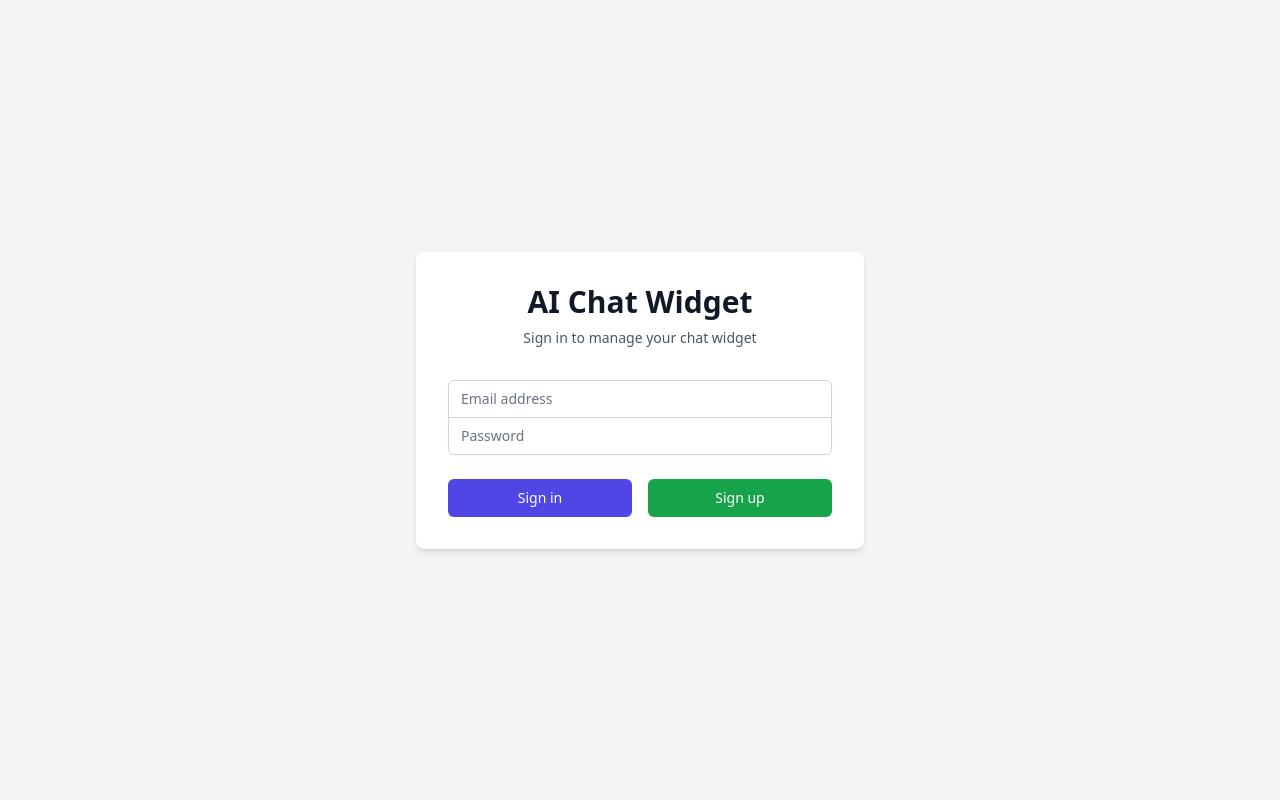
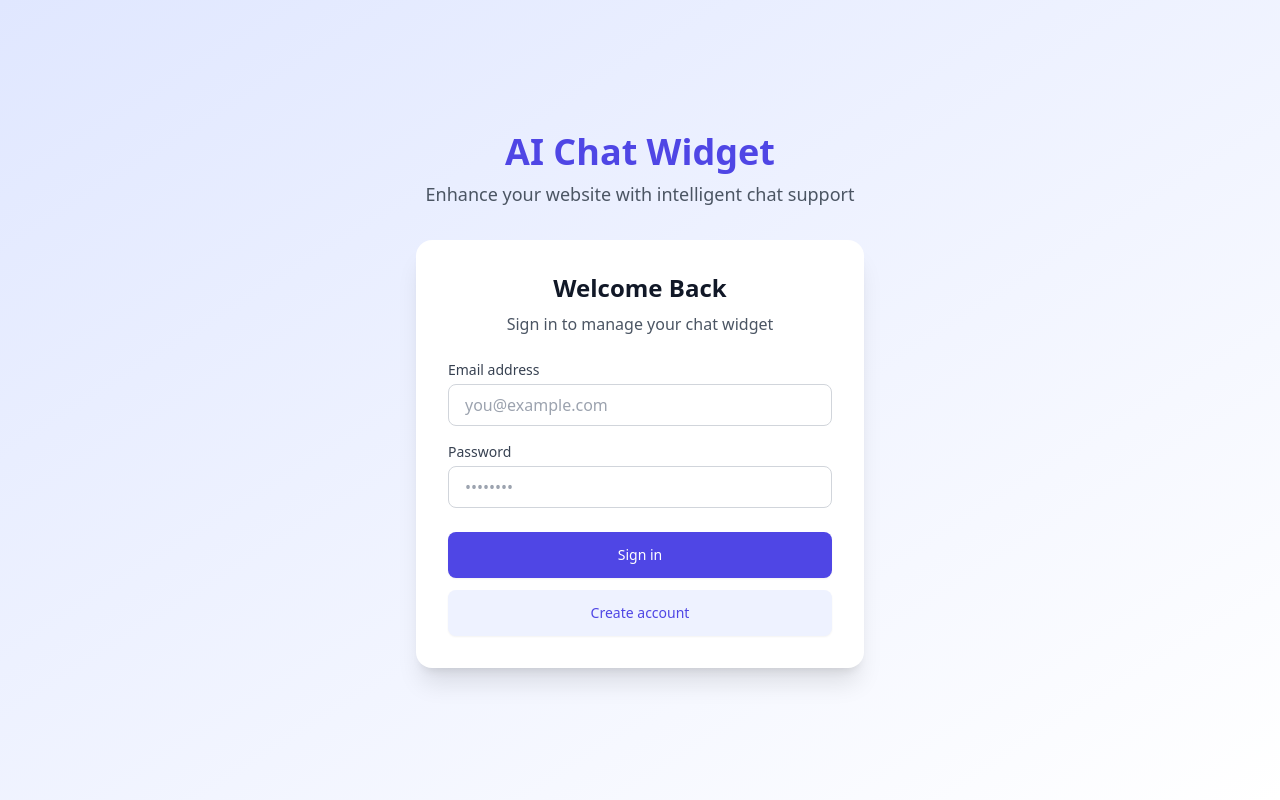
Before and after one commit to ErolledDev/wid-get, a React (Vite) app: page / in a window 1280 px wide. Built offline with nearby package versions, Linux system fonts and the light colour scheme.

Commit message:
hot fix 1

```diff
--- a/package.json
+++ b/package.json
@@ -16,6 +16,8 @@
     "react-dom": "^18.2.0",
     "react-router-dom": "^6.21.3",
     "react-colorful": "^5.6.1",
-    "@vitejs/plugin-react": "^4.2.1"
+    "@vitejs/plugin-react": "^4.2.1",
+    "react-hot-toast": "^2.4.1",
+    "@heroicons/react": "^2.1.1"
   }
 }
--- a/src/App.jsx
+++ b/src/App.jsx
@@ -2,9 +2,9 @@ import React from 'react';
 import { Routes, Route, Navigate } from 'react-router-dom';
 import { useEffect, useState } from 'react';
 import { supabase } from './supabase';
+import { Toaster } from 'react-hot-toast';
 import HomePage from './pages/HomePage';
 import Dashboard from './pages/Dashboard';
-import { ChatWidget } from './chat';
 
 function App() {
   const [session, setSession] = useState(null);
@@ -26,6 +26,23 @@ function App() {
   }, []);
 
   return (
+    <>
+      <Toaster
+        position="top-right"
+        toastOptions={{
+          duration: 4000,
+          style: {
+            background: '#363636',
+            color: '#fff',
+          },
+          success: {
+            duration: 3000,
+            theme: {
+              primary: '#4aed88',
+            },
+          },
+        }}
+      />
       <Routes>
         <Route path="/" element={<HomePage session={session} />} />
         <Route
@@ -39,6 +56,7 @@ function App() {
           }
         />
       </Routes>
+    </>
   );
 }
 
--- a/src/pages/Dashboard.jsx
+++ b/src/pages/Dashboard.jsx
@@ -2,6 +2,8 @@ import React, { useState, useEffect } from 'react';
 import { useNavigate } from 'react-router-dom';
 import { HexColorPicker } from 'react-colorful';
 import { supabase } from '../supabase';
+import toast from 'react-hot-toast';
+import { ClipboardDocumentIcon, ArrowLeftOnRectangleIcon } from '@heroicons/react/24/outline';
 
 export default function Dashboard({ session }) {
   const navigate = useNavigate();
@@ -13,6 +15,7 @@ export default function Dashboard({ session }) {
     salesRepName: '',
   });
   const [showCode, setShowCode] = useState(false);
+  const [showColorPicker, setShowColorPicker] = useState(false);
 
   useEffect(() => {
     if (session) {
@@ -58,7 +61,7 @@ export default function Dashboard({ session }) {
       }
     } catch (error) {
       console.error('Error loading settings:', error);
-      alert('Error loading settings. Please try again.');
+      toast.error('Error loading settings. Please try again.');
     } finally {
       setLoading(false);
     }
@@ -84,20 +87,27 @@ export default function Dashboard({ session }) {
         });
 
       if (error) throw error;
-      alert('Settings saved successfully!');
+      toast.success('Settings saved successfully!');
       setShowCode(true);
     } catch (error) {
       console.error('Error saving settings:', error);
-      alert('Error saving settings. Please try again.');
+      toast.error('Error saving settings. Please try again.');
     } finally {
       setLoading(false);
     }
   }
 
   const handleSignOut = async () => {
+    try {
       const { error } = await supabase.auth.signOut();
       if (!error) {
+        toast.success('Signed out successfully');
         navigate('/');
+      } else {
+        throw error;
+      }
+    } catch (error) {
+      toast.error('Error signing out');
     }
   };
 
@@ -124,113 +134,121 @@ export default function Dashboard({ session }) {
   const copyToClipboard = async () => {
     try {
       await navigator.clipboard.writeText(getWidgetCode());
-      alert('Widget code copied to clipboard!');
+      toast.success('Widget code copied to clipboard!');
     } catch (err) {
       console.error('Failed to copy code:', err);
-      alert('Failed to copy code. Please try selecting and copying manually.');
+      toast.error('Failed to copy code. Please try selecting and copying manually.');
     }
   };
 
   return (
-    <div className="min-h-screen bg-gray-100 py-12 px-4 sm:px-6 lg:px-8">
-      <div className="max-w-3xl mx-auto">
-        <div className="bg-white shadow rounded-lg p-6">
-          <div className="flex justify-between items-center mb-6">
-            <h1 className="text-2xl font-bold text-gray-900">
+    <div className="min-h-screen bg-gradient-to-br from-indigo-50 to-white py-12 px-4 sm:px-6 lg:px-8">
+      <div className="max-w-4xl mx-auto">
+        <div className="bg-white shadow-xl rounded-2xl overflow-hidden">
+          <div className="px-6 py-4 bg-indigo-600 flex justify-between items-center">
+            <h1 className="text-2xl font-bold text-white">
               Chat Widget Settings
             </h1>
             <button
               onClick={handleSignOut}
-              className="px-4 py-2 text-sm text-red-600 hover:text-red-800"
+              className="inline-flex items-center px-4 py-2 text-sm text-white hover:bg-indigo-700 rounded-lg transition-colors"
             >
+              <ArrowLeftOnRectangleIcon className="h-5 w-5 mr-2" />
               Sign Out
             </button>
           </div>
 
-          <div className="space-y-6">
+          <div className="p-6 space-y-6">
+            <div className="grid grid-cols-1 md:grid-cols-2 gap-6">
               <div>
-              <label className="block text-sm font-medium text-gray-700">
+                <label className="block text-sm font-medium text-gray-700 mb-2">
                   Primary Color
                 </label>
-              <div className="mt-2">
+                <div className="relative">
+                  <button
+                    type="button"
+                    onClick={() => setShowColorPicker(!showColorPicker)}
+                    className="w-full h-10 rounded-lg border shadow-sm"
+                    style={{ backgroundColor: settings.primaryColor }}
+                  />
+                  {showColorPicker && (
+                    <div className="absolute z-10 mt-2">
+                      <div className="fixed inset-0" onClick={() => setShowColorPicker(false)} />
                       <HexColorPicker
                         color={settings.primaryColor}
-                  onChange={(color) =>
-                    setSettings({ ...settings, primaryColor: color })
-                  }
+                        onChange={(color) => setSettings({ ...settings, primaryColor: color })}
                       />
+                    </div>
+                  )}
                 </div>
               </div>
 
               <div>
-              <label className="block text-sm font-medium text-gray-700">
+                <label className="block text-sm font-medium text-gray-700 mb-2">
                   Business Name
                 </label>
                 <input
                   type="text"
                   value={settings.businessName}
-                onChange={(e) =>
-                  setSettings({ ...settings, businessName: e.target.value })
-                }
-                className="mt-1 block w-full rounded-md border-gray-300 shadow-sm focus:border-indigo-500 focus:ring-indigo-500 sm:text-sm"
+                  onChange={(e) => setSettings({ ...settings, businessName: e.target.value })}
+                  className="w-full px-4 py-2 border border-gray-300 rounded-lg focus:ring-2 focus:ring-indigo-500 focus:border-transparent"
+                  placeholder="Enter your business name"
                 />
               </div>
 
               <div>
-              <label className="block text-sm font-medium text-gray-700">
+                <label className="block text-sm font-medium text-gray-700 mb-2">
                   Sales Representative Name
                 </label>
                 <input
                   type="text"
                   value={settings.salesRepName}
-                onChange={(e) =>
-                  setSettings({ ...settings, salesRepName: e.target.value })
-                }
-                className="mt-1 block w-full rounded-md border-gray-300 shadow-sm focus:border-indigo-500 focus:ring-indigo-500 sm:text-sm"
+                  onChange={(e) => setSettings({ ...settings, salesRepName: e.target.value })}
+                  className="w-full px-4 py-2 border border-gray-300 rounded-lg focus:ring-2 focus:ring-indigo-500 focus:border-transparent"
+                  placeholder="Enter sales rep name"
                 />
               </div>
 
-            <div>
-              <label className="block text-sm font-medium text-gray-700">
+              <div className="md:col-span-2">
+                <label className="block text-sm font-medium text-gray-700 mb-2">
                   Business Information
                 </label>
                 <textarea
                   rows={4}
                   value={settings.businessInfo}
-                onChange={(e) =>
-                  setSettings({ ...settings, businessInfo: e.target.value })
-                }
-                className="mt-1 block w-full rounded-md border-gray-300 shadow-sm focus:border-indigo-500 focus:ring-indigo-500 sm:text-sm"
+                  onChange={(e) => setSettings({ ...settings, businessInfo: e.target.value })}
+                  className="w-full px-4 py-2 border border-gray-300 rounded-lg focus:ring-2 focus:ring-indigo-500 focus:border-transparent"
                   placeholder="Enter information about your business, products, services, and any specific instructions for the AI..."
                 />
+              </div>
             </div>
 
             <button
               onClick={updateSettings}
               disabled={loading}
-              className="w-full flex justify-center py-2 px-4 border border-transparent rounded-md shadow-sm text-sm font-medium text-white bg-indigo-600 hover:bg-indigo-700 focus:outline-none focus:ring-2 focus:ring-offset-2 focus:ring-indigo-500"
+              className="w-full flex justify-center py-3 px-4 border border-transparent rounded-lg shadow-sm text-sm font-medium text-white bg-indigo-600 hover:bg-indigo-700 focus:outline-none focus:ring-2 focus:ring-offset-2 focus:ring-indigo-500 disabled:opacity-50 disabled:cursor-not-allowed"
             >
               {loading ? 'Saving...' : 'Save Settings'}
             </button>
 
             {showCode && (
               <div className="mt-8 space-y-4">
+                <div className="flex items-center justify-between">
                   <h2 className="text-lg font-medium text-gray-900">
                     Install Widget on Your Website
                   </h2>
-                <p className="text-sm text-gray-600">
-                  Copy and paste this code snippet just before the closing &lt;/body&gt; tag of your website:
-                </p>
+                  <button
+                    onClick={copyToClipboard}
+                    className="inline-flex items-center px-4 py-2 text-sm font-medium text-indigo-600 bg-indigo-50 rounded-lg hover:bg-indigo-100"
+                  >
+                    <ClipboardDocumentIcon className="h-5 w-5 mr-2" />
+                    Copy Code
+                  </button>
+                </div>
                 <div className="relative">
-                  <pre className="bg-gray-50 rounded-md p-4 overflow-x-auto text-sm">
+                  <pre className="bg-gray-50 rounded-lg p-4 overflow-x-auto text-sm">
                     <code>{getWidgetCode()}</code>
                   </pre>
-                  <button
-                    onClick={copyToClipboard}
-                    className="absolute top-2 right-2 px-3 py-1 text-sm bg-indigo-600 text-white rounded hover:bg-indigo-700 focus:outline-none focus:ring-2 focus:ring-offset-2 focus:ring-indigo-500"
-                  >
-                    Copy
-                  </button>
                 </div>
               </div>
             )}
--- a/src/pages/HomePage.jsx
+++ b/src/pages/HomePage.jsx
@@ -1,12 +1,12 @@
 import React, { useState, useEffect } from 'react';
 import { useNavigate } from 'react-router-dom';
 import { supabase } from '../supabase';
+import toast from 'react-hot-toast';
 
 export default function HomePage({ session }) {
   const [loading, setLoading] = useState(false);
   const [email, setEmail] = useState('');
   const [password, setPassword] = useState('');
-  const [error, setError] = useState(null);
   const navigate = useNavigate();
 
   useEffect(() => {
@@ -19,7 +19,6 @@ export default function HomePage({ session }) {
     e.preventDefault();
     try {
       setLoading(true);
-      setError(null);
       const { data, error } = await supabase.auth.signInWithPassword({
         email,
         password
@@ -27,10 +26,11 @@ export default function HomePage({ session }) {
 
       if (error) throw error;
       if (data.user) {
+        toast.success('Successfully logged in!');
         navigate('/dashboard');
       }
     } catch (error) {
-      setError(error.message);
+      toast.error(error.message);
     } finally {
       setLoading(false);
     }
@@ -40,7 +40,6 @@ export default function HomePage({ session }) {
     e.preventDefault();
     try {
       setLoading(true);
-      setError(null);
       const { data, error } = await supabase.auth.signUp({
         email,
         password,
@@ -53,12 +52,12 @@ export default function HomePage({ session }) {
 
       if (error) throw error;
       if (data.user) {
-        alert('Sign up successful! You can now sign in.');
+        toast.success('Sign up successful! You can now sign in.');
         setEmail('');
         setPassword('');
       }
     } catch (error) {
-      setError(error.message);
+      toast.error(error.message);
     } finally {
       setLoading(false);
     }
@@ -69,49 +68,59 @@ export default function HomePage({ session }) {
   }
 
   return (
-    <div className="min-h-screen flex items-center justify-center bg-gray-100">
-      <div className="max-w-md w-full space-y-8 p-8 bg-white rounded-lg shadow-md">
-        <div>
-          <h2 className="text-center text-3xl font-bold text-gray-900">
-            AI Chat Widget
+    <div className="min-h-screen bg-gradient-to-br from-indigo-100 to-white flex items-center justify-center px-4">
+      <div className="max-w-md w-full space-y-8">
+        <div className="text-center">
+          <h1 className="text-4xl font-bold text-indigo-600 mb-2">AI Chat Widget</h1>
+          <p className="text-gray-600 text-lg">Enhance your website with intelligent chat support</p>
+        </div>
+
+        <div className="bg-white shadow-xl rounded-2xl p-8 space-y-6">
+          <div className="space-y-2">
+            <h2 className="text-2xl font-semibold text-gray-900 text-center">
+              Welcome Back
             </h2>
-          <p className="mt-2 text-center text-sm text-gray-600">
+            <p className="text-center text-gray-600">
               Sign in to manage your chat widget
             </p>
           </div>
-        <form className="mt-8 space-y-6" onSubmit={handleLogin}>
-          {error && (
-            <div className="text-red-600 text-sm text-center">{error}</div>
-          )}
-          <div className="rounded-md shadow-sm -space-y-px">
+
+          <form className="space-y-6" onSubmit={handleLogin}>
+            <div className="space-y-4">
               <div>
+                <label className="block text-sm font-medium text-gray-700 mb-1">
+                  Email address
+                </label>
                 <input
                   type="email"
                   required
                   value={email}
                   onChange={(e) => setEmail(e.target.value)}
-                className="appearance-none rounded-none relative block w-full px-3 py-2 border border-gray-300 placeholder-gray-500 text-gray-900 rounded-t-md focus:outline-none focus:ring-indigo-500 focus:border-indigo-500 focus:z-10 sm:text-sm"
-                placeholder="Email address"
+                  className="w-full px-4 py-2 border border-gray-300 rounded-lg focus:ring-2 focus:ring-indigo-500 focus:border-transparent"
+                  placeholder="you@example.com"
                 />
               </div>
               <div>
+                <label className="block text-sm font-medium text-gray-700 mb-1">
+                  Password
+                </label>
                 <input
                   type="password"
                   required
                   value={password}
                   onChange={(e) => setPassword(e.target.value)}
-                className="appearance-none rounded-none relative block w-full px-3 py-2 border border-gray-300 placeholder-gray-500 text-gray-900 rounded-b-md focus:outline-none focus:ring-indigo-500 focus:border-indigo-500 focus:z-10 sm:text-sm"
-                placeholder="Password"
+                  className="w-full px-4 py-2 border border-gray-300 rounded-lg focus:ring-2 focus:ring-indigo-500 focus:border-transparent"
+                  placeholder="••••••••"
                   minLength={6}
                 />
               </div>
             </div>
 
-          <div className="flex gap-4">
+            <div className="flex flex-col gap-3">
               <button
                 type="submit"
                 disabled={loading}
-              className="group relative w-full flex justify-center py-2 px-4 border border-transparent text-sm font-medium rounded-md text-white bg-indigo-600 hover:bg-indigo-700 focus:outline-none focus:ring-2 focus:ring-offset-2 focus:ring-indigo-500"
+                className="w-full flex justify-center py-3 px-4 border border-transparent rounded-lg shadow-sm text-sm font-medium text-white bg-indigo-600 hover:bg-indigo-700 focus:outline-none focus:ring-2 focus:ring-offset-2 focus:ring-indigo-500 disabled:opacity-50 disabled:cursor-not-allowed"
               >
                 {loading ? 'Signing in...' : 'Sign in'}
               </button>
@@ -119,13 +128,14 @@ export default function HomePage({ session }) {
                 type="button"
                 onClick={handleSignUp}
                 disabled={loading}
-              className="group relative w-full flex justify-center py-2 px-4 border border-transparent text-sm font-medium rounded-md text-white bg-green-600 hover:bg-green-700 focus:outline-none focus:ring-2 focus:ring-offset-2 focus:ring-green-500"
+                className="w-full flex justify-center py-3 px-4 border border-transparent rounded-lg shadow-sm text-sm font-medium text-indigo-600 bg-indigo-50 hover:bg-indigo-100 focus:outline-none focus:ring-2 focus:ring-offset-2 focus:ring-indigo-500 disabled:opacity-50 disabled:cursor-not-allowed"
               >
-              {loading ? 'Signing up...' : 'Sign up'}
+                {loading ? 'Creating account...' : 'Create account'}
               </button>
             </div>
           </form>
         </div>
       </div>
+    </div>
   );
 }
```
Also changed, not shown: 1 other file (tests, documents, lock files or other folders). Lines whose indentation alone changed are shown as unchanged.
